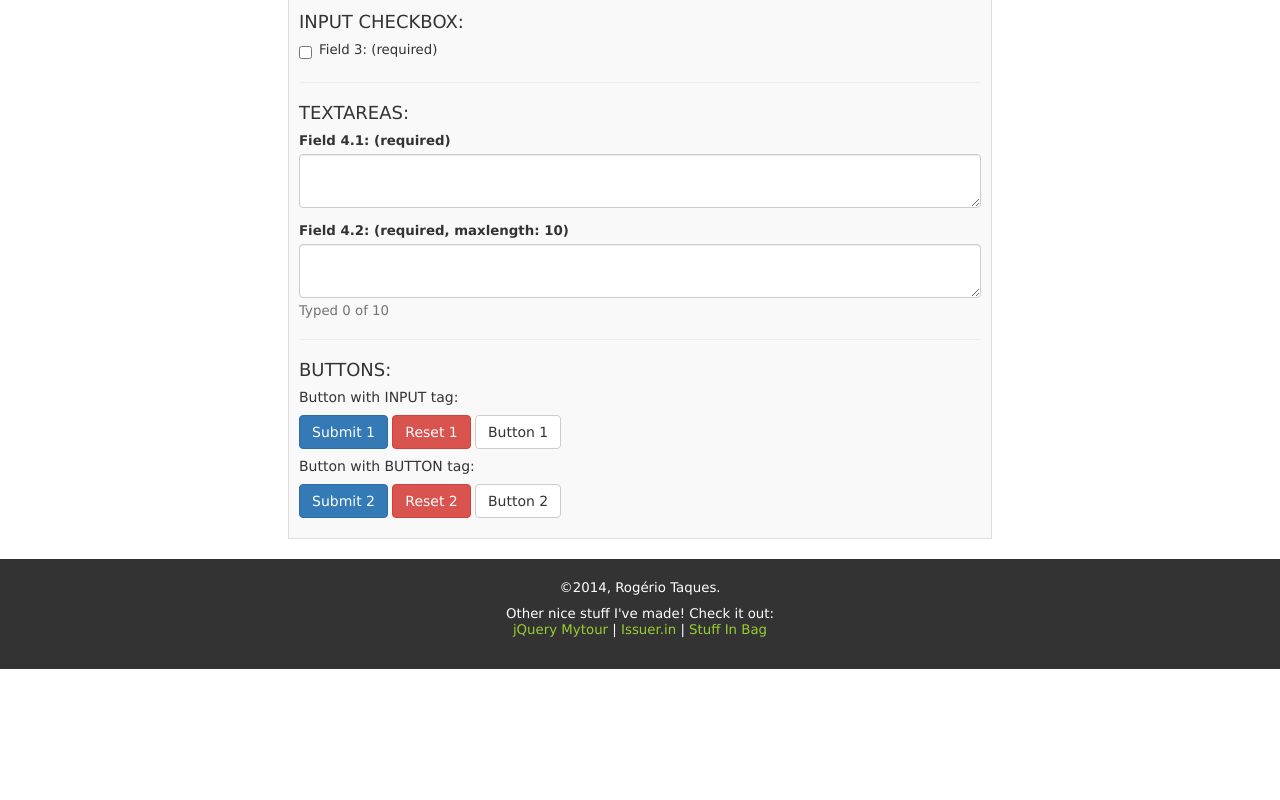
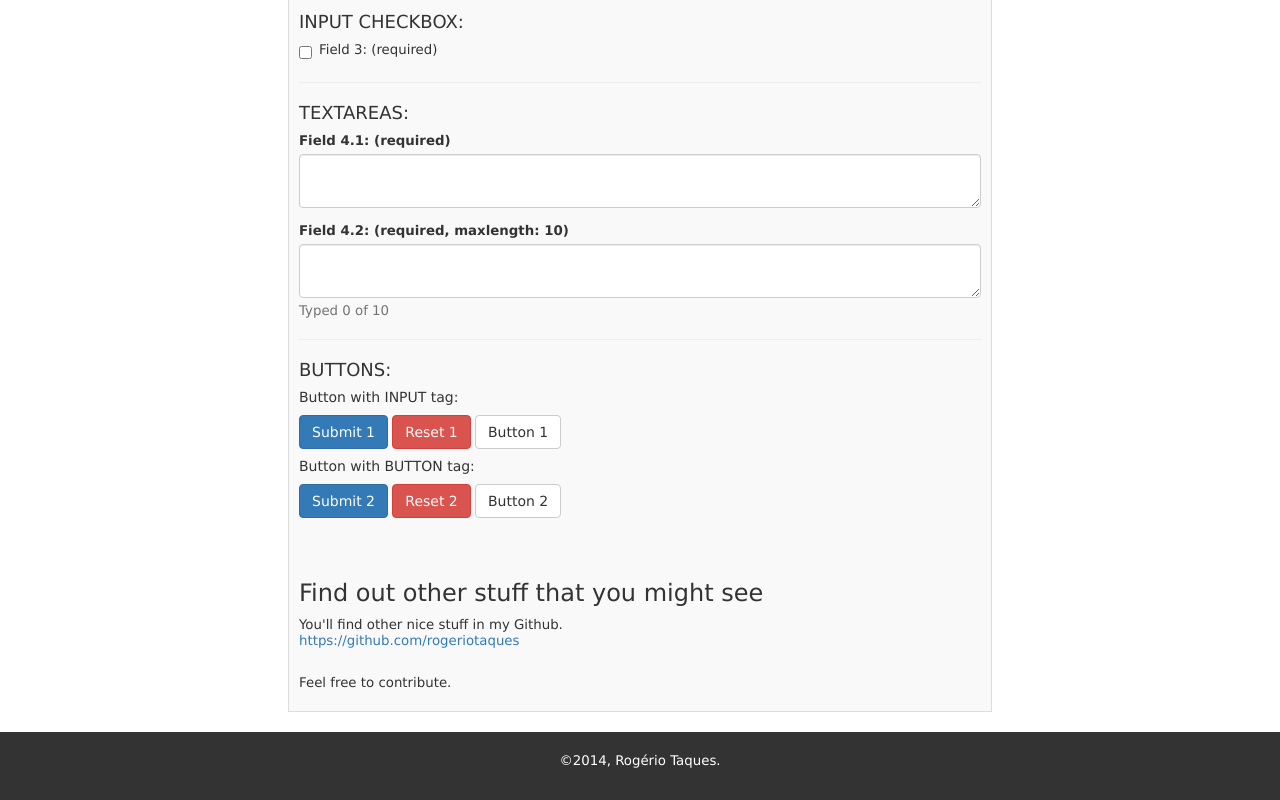
Before and after one commit to rogeriotaques/valida, a plain HTML site: page sample/index.html in a window 1280 px wide. Shown: the part 600-1400 px from the top of the page. Before the commit the page ends 1269 px from the top, so only its background shows below. Drawn offline with nearby package versions, Linux system fonts and the light colour scheme.

Commit message:
Small change in sample page

```diff
--- a/sample/index.html
+++ b/sample/index.html
@@ -227,17 +227,25 @@
 				</p>
 			</form>
 
+            <br ><br >
+
+            <h3 >Find out other stuff that you might see</h3>
+
+            <p >
+                You'll find other nice stuff in my Github. <br >
+                <a href="https://github.com/rogeriotaques" >https://github.com/rogeriotaques</a>
+            </p>
+
+            <br >
+
+            <p >
+                Feel free to contribute.
+            </p>
+
 		</div>
 
 		<div class="footer" >
 			<p >&copy;2014, Rogério Taques.</p>
-
-			<p >
-				Other nice stuff I've made! Check it out:<br >
-				<a href="https://github.com/rogeriotaques/mytour">jQuery Mytour</a> |
-				<a href="http://issuer.in">Issuer.in</a> |
-				<a href="http://stuffinbag.com">Stuff In Bag</a>
-			</p>
 		</div>
 
 	</body>
```
